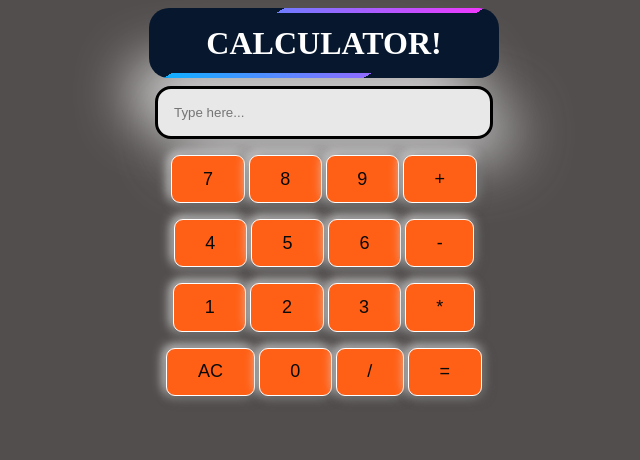
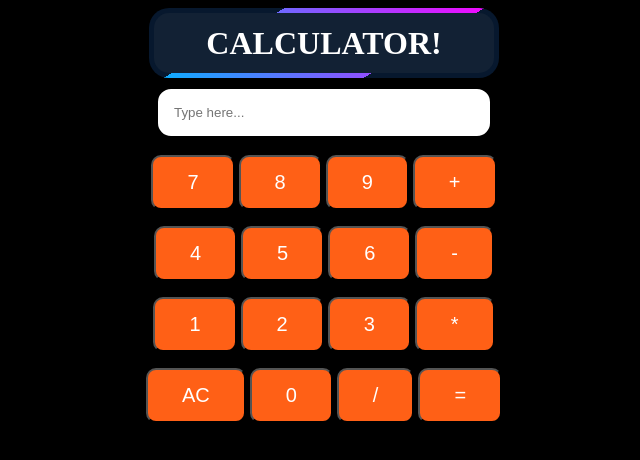
Before and after one commit to prafulbbandre/Calculator, a plain HTML site: page index.html in a window 1280 px wide. Shown: the whole page, without its empty margins (324-964 px from the left). Drawn offline with Linux system fonts and the light colour scheme.

Commit message:
Update style.css

```diff
--- a/style.css
+++ b/style.css
@@ -2,18 +2,18 @@ html,
 body {
   height: 100%;
   width: 100%;
-  background-color: rgb(83, 78, 78);
+  background-color: rgb(0, 0, 0);
 }
 
 .button {
-  color: #090909;
+  color: #ffffff;
   padding: 0.7em 1.7em;
-  font-size: 18px;
+  font-size: 20px;
   border-radius: 0.5em;
   background: #ff6016;
-  border: 1px solid #ffffff;
+  /* border: 1px solid #ffffff; */
   transition: all 0.3s;
-  box-shadow: 2px 2px 12px #525151, -2px -2px 12px #ffffff;
+  /* box-shadow: 2px 2px 12px #525151, -2px -2px 12px #ffffff; */
 }
 
 .button:active {
@@ -57,7 +57,7 @@ body {
   background-image: linear-gradient(
     180deg,
     rgb(0, 183, 255),
-    rgb(255, 48, 255)
+    rgb(255, 0, 255)
   );
   height: 500%;
   animation: rotBGimg 3s linear infinite;
@@ -77,7 +77,7 @@ body {
 .card::after {
   content: "";
   position: absolute;
-  background: #07182e;
+  background: #122134;
   inset: 5px;
   border-radius: 15px;
 }
@@ -90,8 +90,8 @@ body {
   width: 300px;
   padding: 1rem;
   border-radius: 1rem;
-  background: #e8e8e8;
-  box-shadow: 20px 20px 60px #c5c5c5, -20px -20px 60px #ffffff;
+  background: #ffffff;
+  /* box-shadow: 20px 20px 60px #c5c5c5, -20px -20px 60px #ffffff; */
   transition: 0.3s;
 }
 
```
